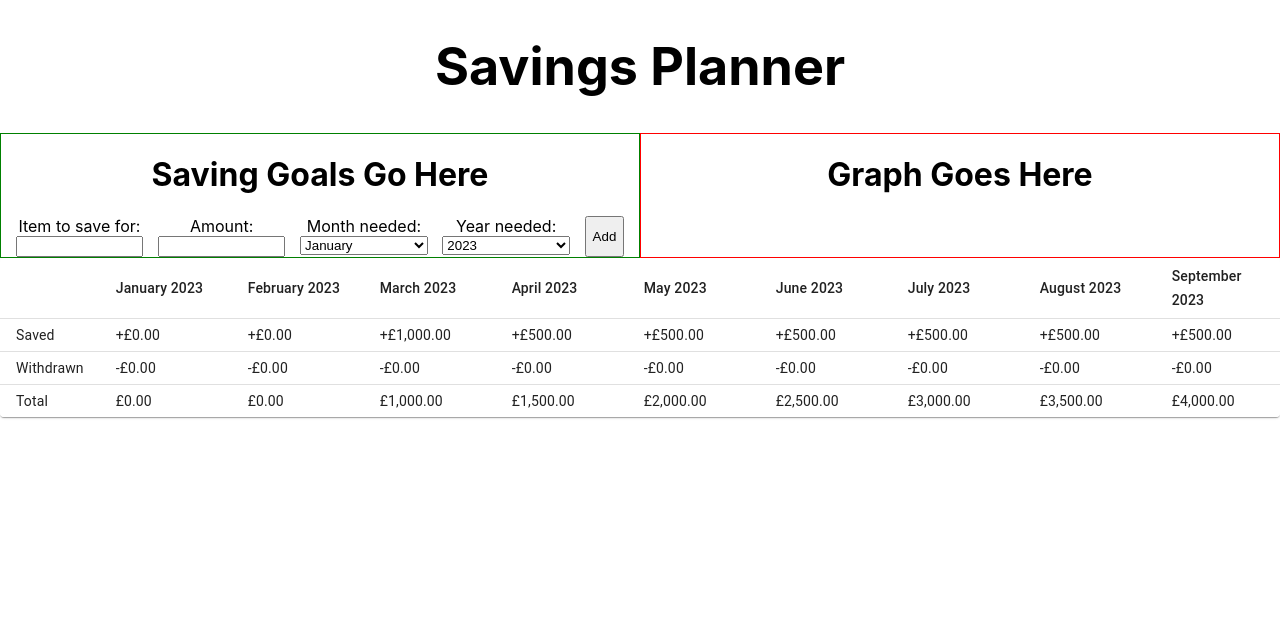
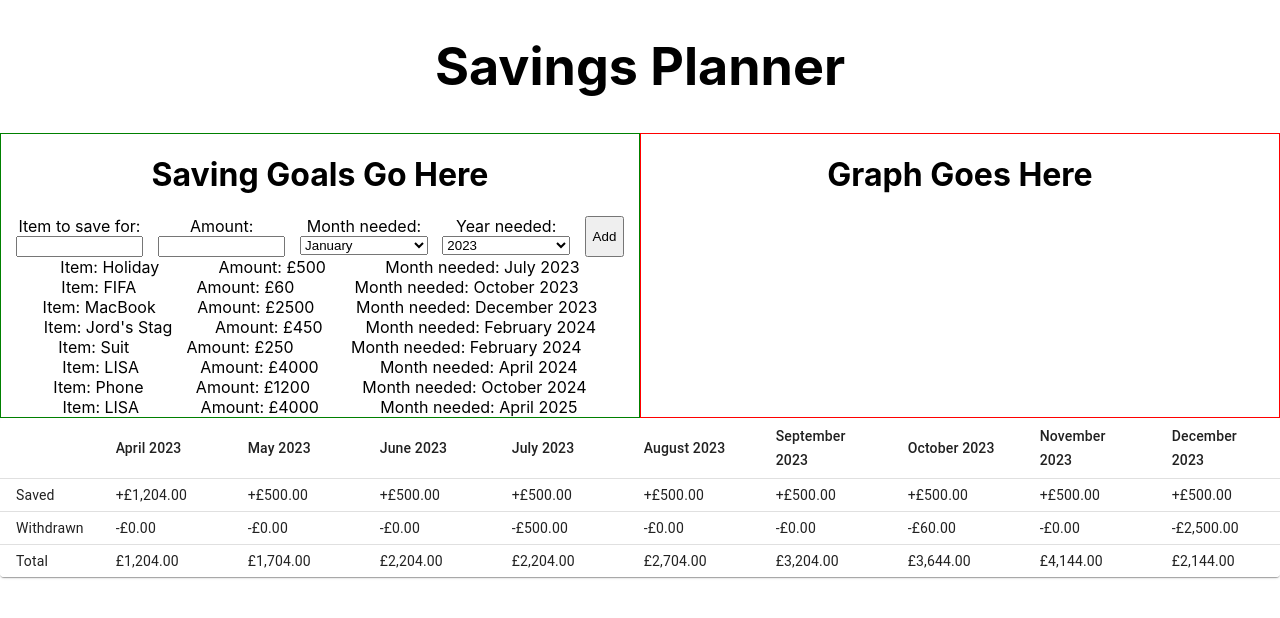
Before and after one commit to AKP-13/savings-planner, a React (Create React App) app: page / in a window 1280 px wide. Shown: the top 618 px of the page. Built offline with nearby package versions, Linux system fonts and the light colour scheme.

Commit message:
Set up default savings items to save having to add them every time

```diff
--- a/src/App.js
+++ b/src/App.js
@@ -9,34 +9,31 @@ import './App.css';
 
 function App() {
   const [tableData, setTableData] = useState([
-    { month: 'January 2023', saved: 0, withdrawn: 0 },
-    { month: 'February 2023', saved: 0, withdrawn: 0 },
-    { month: 'March 2023', saved: 1000, withdrawn: 0 },
-    { month: 'April 2023', saved: 500, withdrawn: 0 },
+    { month: 'April 2023', saved: 1204, withdrawn: 0 },
     { month: 'May 2023', saved: 500, withdrawn: 0 },
     { month: 'June 2023', saved: 500, withdrawn: 0 },
-    { month: 'July 2023', saved: 500, withdrawn: 0 },
+    { month: 'July 2023', saved: 500, withdrawn: 500 },
     { month: 'August 2023', saved: 500, withdrawn: 0 },
     { month: 'September 2023', saved: 500, withdrawn: 0 },
-    { month: 'October 2023', saved: 500, withdrawn: 0 },
+    { month: 'October 2023', saved: 500, withdrawn: 60 },
     { month: 'November 2023', saved: 500, withdrawn: 0 },
-    { month: 'December 2023', saved: 500, withdrawn: 0 },
+    { month: 'December 2023', saved: 500, withdrawn: 2500 },
     { month: 'January 2024', saved: 500, withdrawn: 0 },
-    { month: 'February 2024', saved: 500, withdrawn: 0 },
+    { month: 'February 2024', saved: 500, withdrawn: 600 },
     { month: 'March 2024', saved: 500, withdrawn: 0 },
-    { month: 'April 2024', saved: 500, withdrawn: 0 },
+    { month: 'April 2024', saved: 500, withdrawn: 4000 },
     { month: 'May 2024', saved: 500, withdrawn: 0 },
     { month: 'June 2024', saved: 500, withdrawn: 0 },
     { month: 'July 2024', saved: 500, withdrawn: 0 },
     { month: 'August 2024', saved: 500, withdrawn: 0 },
     { month: 'September 2024', saved: 500, withdrawn: 0 },
-    { month: 'October 2024', saved: 500, withdrawn: 0 },
+    { month: 'October 2024', saved: 500, withdrawn: 1200 },
     { month: 'November 2024', saved: 500, withdrawn: 0 },
     { month: 'December 2024', saved: 500, withdrawn: 0 },
     { month: 'January 2025', saved: 500, withdrawn: 0 },
     { month: 'February 2025', saved: 500, withdrawn: 0 },
     { month: 'March 2025', saved: 500, withdrawn: 0 },
-    { month: 'April 2025', saved: 500, withdrawn: 0 },
+    { month: 'April 2025', saved: 500, withdrawn: 4000 },
     { month: 'May 2025', saved: 500, withdrawn: 0 },
     { month: 'June 2025', saved: 500, withdrawn: 0 },
     { month: 'July 2025', saved: 500, withdrawn: 0 },
--- a/src/savingGoals/SavingGoals.js
+++ b/src/savingGoals/SavingGoals.js
@@ -20,7 +20,26 @@ const years = ['2023', '2024', '2025'];
 
 const SavingGoals = ({ setTableData }) => {
   const [inputs, setInputs] = useState(initialInputs);
-  const [savingItems, setSavingItems] = useState([]);
+  const [savingItems, setSavingItems] = useState([
+    { itemAmount: '500', itemToSaveFor: 'Holiday', monthNeeded: 'July', yearNeeded: '2023' },
+    { itemAmount: '60', itemToSaveFor: 'FIFA', monthNeeded: 'October', yearNeeded: '2023' },
+    { itemAmount: '2500', itemToSaveFor: 'MacBook', monthNeeded: 'December', yearNeeded: '2023' },
+    {
+      itemAmount: '450',
+      itemToSaveFor: "Jord's Stag",
+      monthNeeded: 'February',
+      yearNeeded: '2024'
+    },
+    {
+      itemAmount: '250',
+      itemToSaveFor: 'Suit',
+      monthNeeded: 'February',
+      yearNeeded: '2024'
+    },
+    { itemAmount: '4000', itemToSaveFor: 'LISA', monthNeeded: 'April', yearNeeded: '2024' },
+    { itemAmount: '1200', itemToSaveFor: 'Phone', monthNeeded: 'October', yearNeeded: '2024' },
+    { itemAmount: '4000', itemToSaveFor: 'LISA', monthNeeded: 'April', yearNeeded: '2025' }
+  ]);
 
   const handleChange = (event) => {
     const { name, value } = event.target;
```
